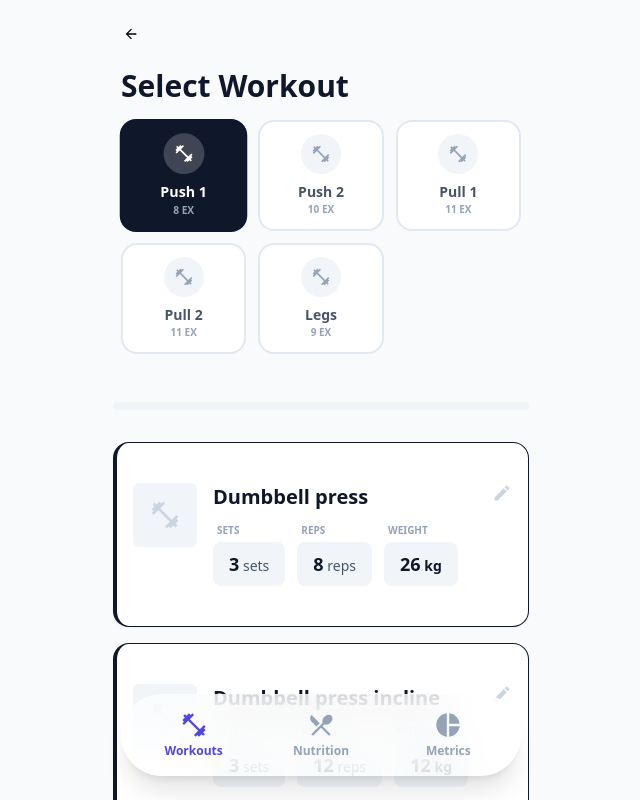
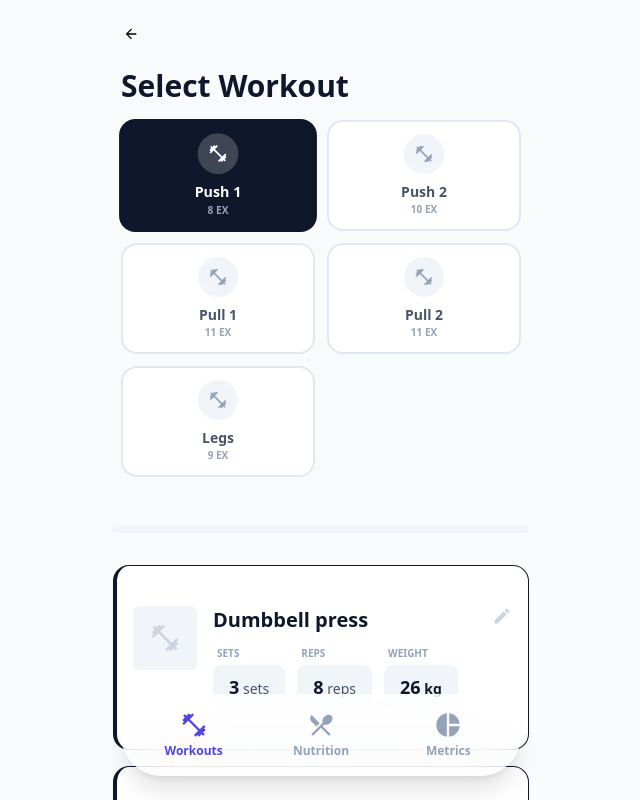
Before and after one commit to matthewothomas/MyFitnessApp, a Next.js app: page /workouts in a window 1280 px wide. Shown: the top 800 px of the page, without its empty margins (319-959 px from the left). Built offline with nearby package versions, Linux system fonts and the light colour scheme.

Commit message:
UI: Switch workout selector to 2 columns

```diff
--- a/src/app/workouts/page.tsx
+++ b/src/app/workouts/page.tsx
@@ -98,7 +98,7 @@
                     <h1 className="text-3xl font-black text-slate-900 mb-4 px-2">Select Workout</h1>
 
                     {/* Grid Layout for Workout Cards */}
-                    <div className="grid grid-cols-3 gap-3 px-2 pb-6">
+                    <div className="grid grid-cols-2 gap-3 px-2 pb-6">
                         {Object.entries(WORKOUT_PLANS).map(([type, planExercises]) => {
                             const isSelected = workoutType === type;
                             return (
```
